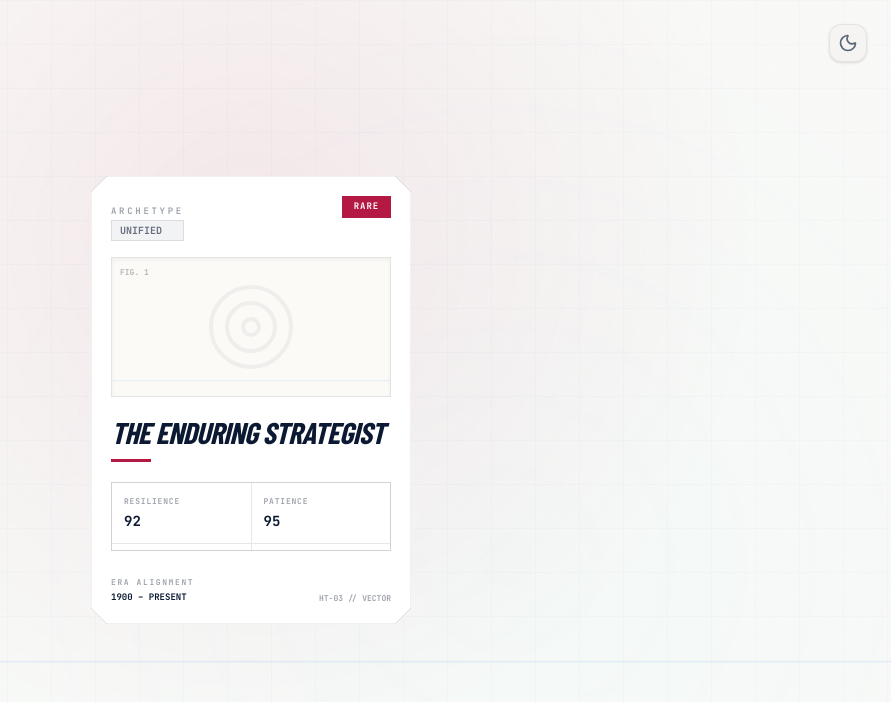
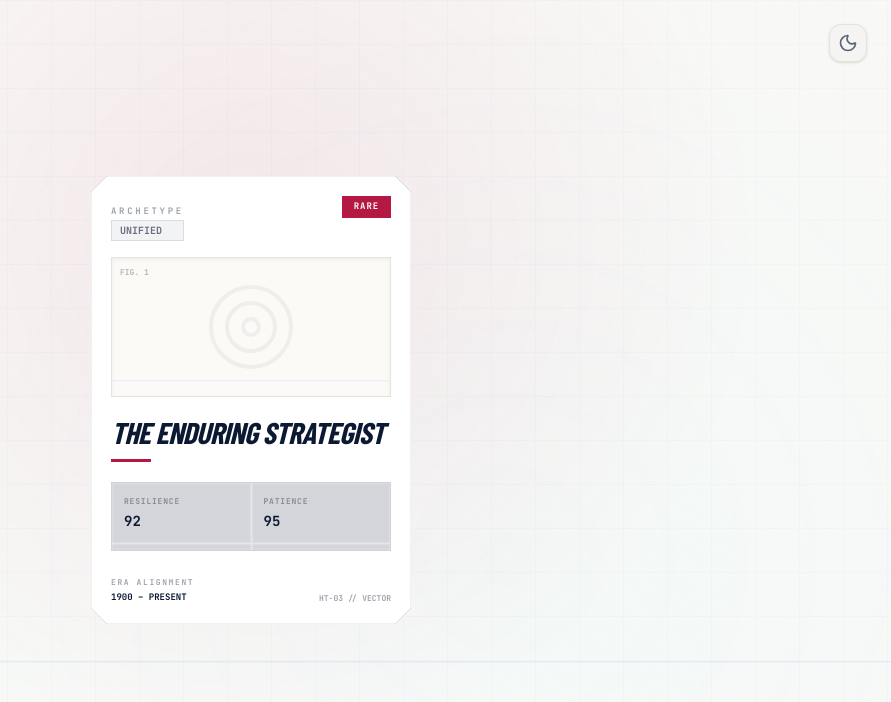
Before and after one commit to jeffgreendesign/holo-type, a Next.js app: page /prototypes/card-reveal in a window 1280 px wide. Shown: the top 702 px of the page, without its empty margins (389-1280 px from the left). Built offline with nearby package versions, Linux system fonts and the light colour scheme.

Commit message:
style: lower stats area opacity to reveal holographic foil

```diff
--- a/app/components/ArchetypeGenerator.tsx
+++ b/app/components/ArchetypeGenerator.tsx
@@ -186,9 +186,9 @@ export function CardContent({ archetype, side, glareX, glareY, mouseX, mouseY, v
       </div>
 
       {/* Stats Grid */}
-      <div className="relative grid grid-cols-3 gap-px bg-border-subtle border border-border-subtle overflow-hidden rounded-sm">
+      <div className="relative grid grid-cols-3 gap-px bg-border-subtle/20 border border-border-subtle/30 overflow-hidden rounded-sm">
         {archetype.stats.map((stat, i) => (
-          <div key={i} className={cn("bg-bg-card/60 backdrop-blur-[1px] flex flex-col", isPoster ? "p-8 min-h-[180px]" : "p-3.5 min-h-[105px]")}>
+          <div key={i} className={cn("bg-bg-card/10 backdrop-blur-[1px] flex flex-col", isPoster ? "p-8 min-h-[180px]" : "p-3.5 min-h-[105px]")}>
             <span className={cn("font-mono font-bold tracking-[0.12em] text-text-tertiary leading-tight uppercase", isPoster ? "text-[12px]" : "text-[9px]")}>{stat.label}</span>
             <div className="mt-auto">
               <StatCounter value={stat.value} delay={0.8 + (i * 0.1)} className={cn("text-text-main", isPoster ? "text-7xl" : "text-5xl")} />
--- a/app/prototypes/card-reveal/page.tsx
+++ b/app/prototypes/card-reveal/page.tsx
@@ -182,7 +182,7 @@ export default function CardReveal() {
 
 function StatItem({ label, value }: { label: string; value: string }) {
   return (
-    <div className="bg-white p-3 flex flex-col">
+    <div className="bg-white/10 backdrop-blur-[1px] p-3 flex flex-col">
       <span className="text-[8px] font-mono font-bold tracking-widest text-[#0c1932]/40 mb-1">{label}</span>
       <span className="text-sm font-mono font-bold text-[#0c1932]">{value}</span>
     </div>
```
